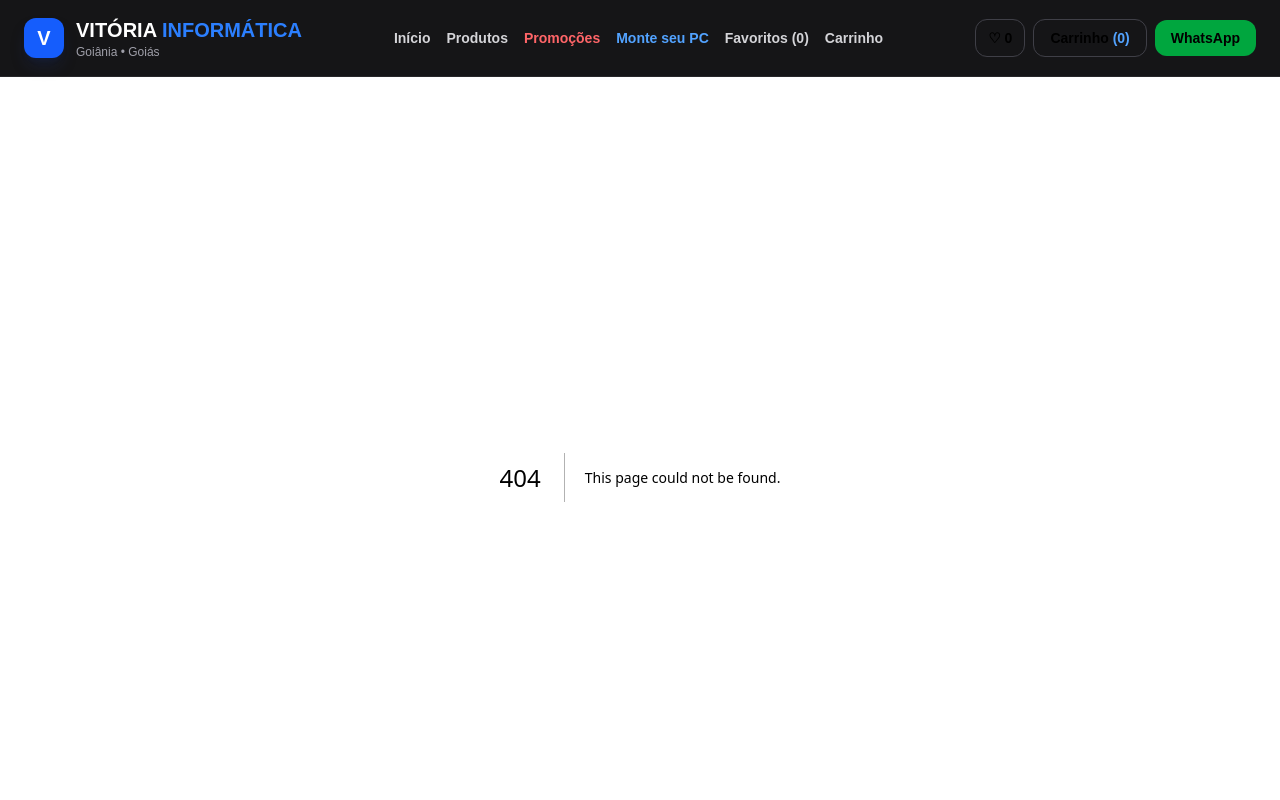
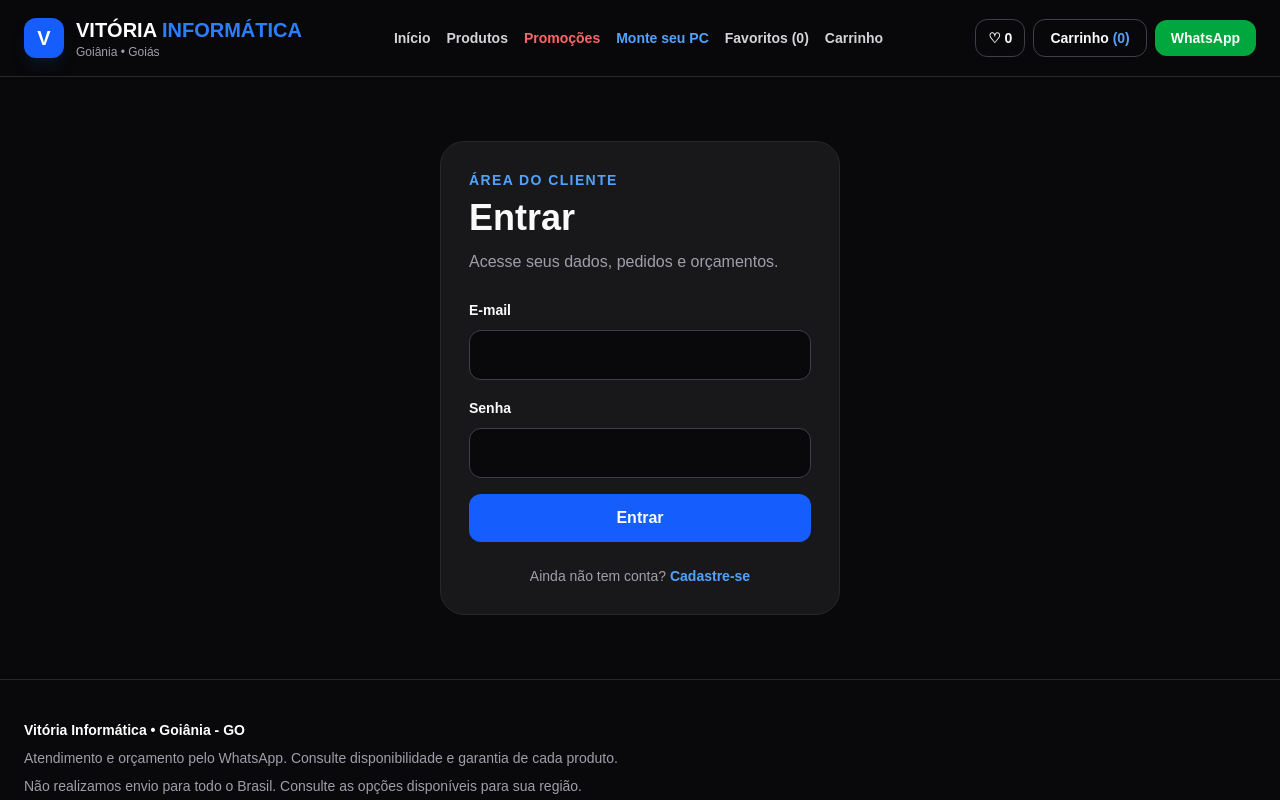
Before and after one commit to wendeljunio2015-dev/CatVitInfo, a Next.js app: page /cliente/login in a window 1280 px wide. Before the commit this address had no page. Shown: the top 800 px of the page. Built offline with nearby package versions, Linux system fonts and the light colour scheme.

Commit message:
Add customer login page

```diff
--- /dev/null
+++ b/app/cliente/login/page.tsx
@@ -0,0 +1,22 @@
+import Link from "next/link";
+
+export const metadata = { title: "Entrar | Vitória Informática", robots: { index: false, follow: false } };
+
+export default async function CustomerLoginPage({ searchParams }: { searchParams: Promise<{ error?: string }> }) {
+  const { error } = await searchParams;
+  const message = error === "exists" ? "Esta conta já possui acesso. Faça login." : error ? "E-mail ou senha inválidos." : "";
+  return <main className="mx-auto max-w-md px-6 py-16">
+    <div className="rounded-3xl border border-zinc-800 bg-zinc-900 p-7">
+      <p className="text-sm font-black uppercase tracking-widest text-blue-400">Área do cliente</p>
+      <h1 className="mt-2 text-4xl font-black">Entrar</h1>
+      <p className="mt-3 text-zinc-400">Acesse seus dados, pedidos e orçamentos.</p>
+      {message ? <p className="mt-5 rounded-xl border border-red-500/20 bg-red-500/10 p-3 text-sm font-bold text-red-300">{message}</p> : null}
+      <form action="/api/customer/login" method="post" className="mt-6 space-y-4">
+        <div><label className="text-sm font-bold">E-mail</label><input required type="email" name="email" className="mt-2 w-full rounded-xl border border-zinc-700 bg-zinc-950 px-4 py-3" /></div>
+        <div><label className="text-sm font-bold">Senha</label><input required type="password" name="password" className="mt-2 w-full rounded-xl border border-zinc-700 bg-zinc-950 px-4 py-3" /></div>
+        <button className="w-full rounded-xl bg-blue-600 px-5 py-3 font-black hover:bg-blue-500">Entrar</button>
+      </form>
+      <p className="mt-6 text-center text-sm text-zinc-400">Ainda não tem conta? <Link href="/cliente/cadastro" className="font-bold text-blue-400">Cadastre-se</Link></p>
+    </div>
+  </main>;
+}
```
